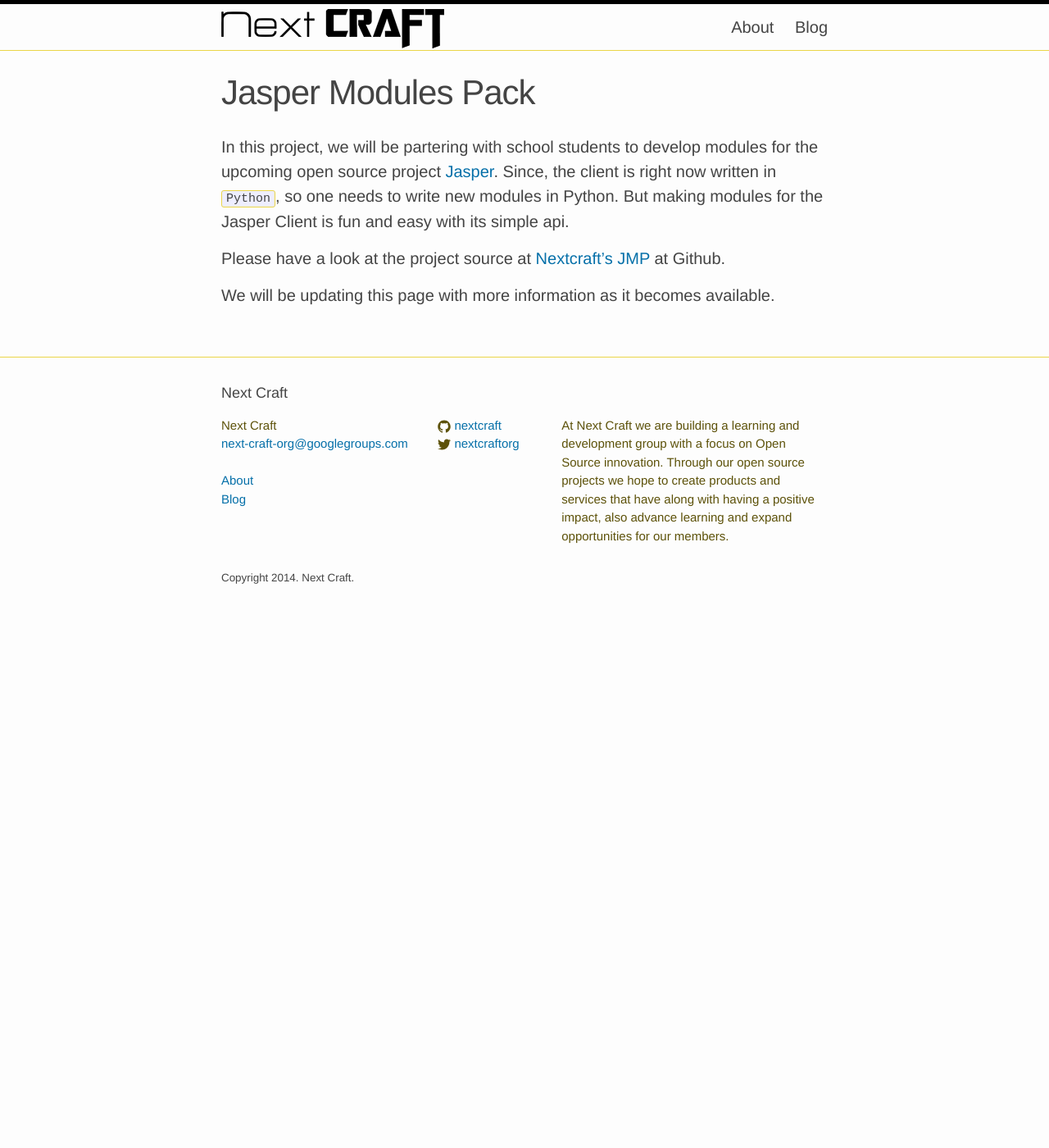
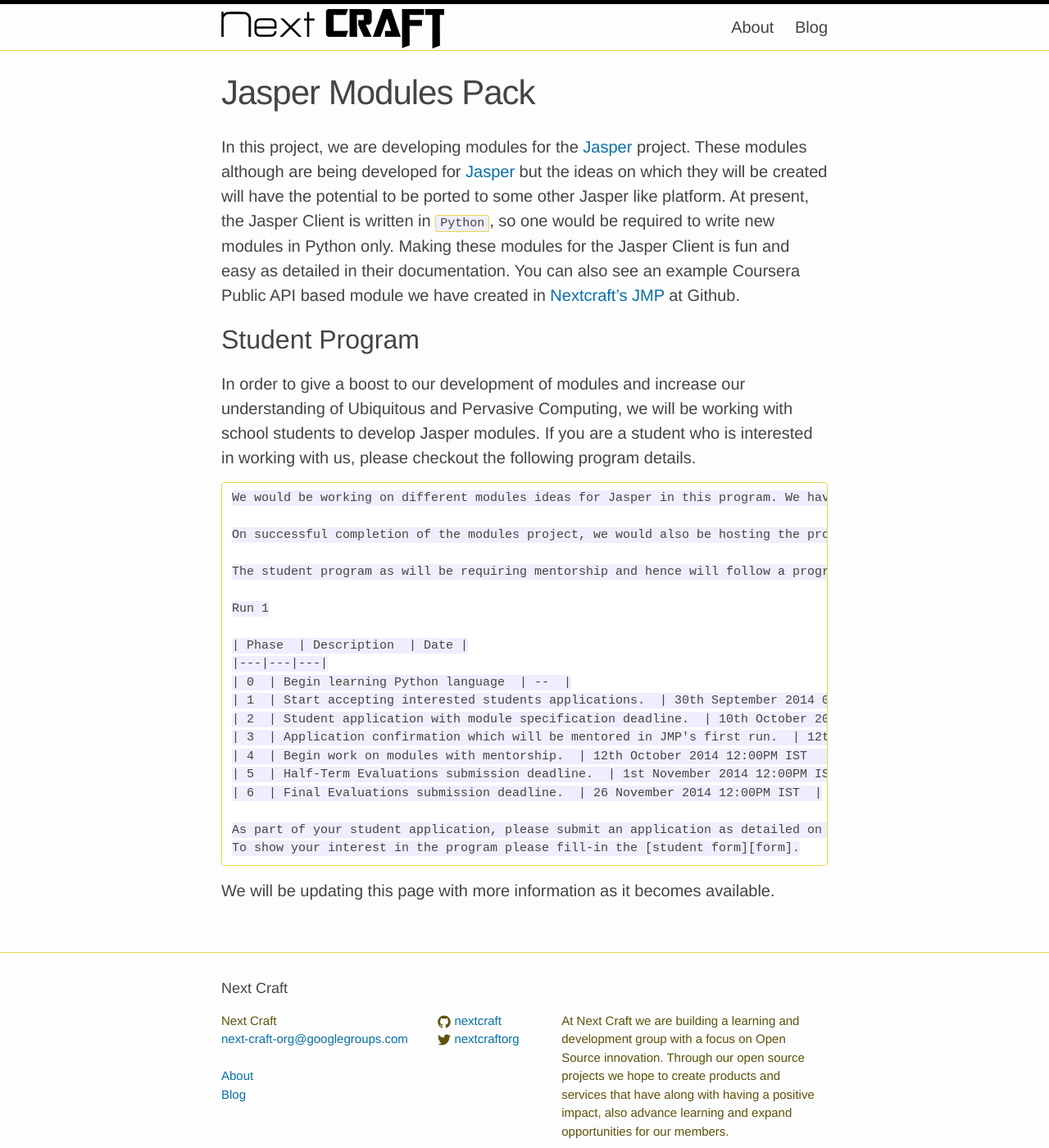
Before and after one commit to nextcraft/nextcraft.github.io, a Jekyll site: the page built from projects/JMP.md, in a window 1280 px wide and 1400 px high. Shown: the whole window at 82% size. Built offline with Jekyll 4.4.1, drawn with Linux system fonts in a browser that asks for light colours.

Commit message:
Update JMP.md
Add information about the student program.

````diff
--- a/projects/JMP.md
+++ b/projects/JMP.md
@@ -6,11 +6,38 @@
 category: "project"
 ---
 
-In this project, we will be partering with school students to develop modules for the upcoming open source project [Jasper][Jasper].  Since, the client is right now written in `Python`, so one needs to write new modules in Python. But making modules for the Jasper Client is fun and easy with its simple api.
+In this project, we are developing modules for the [Jasper][Jasper] project. These modules although are being developed for [Jasper][Jasper] but the ideas on which they will be created will have the potential to be ported to some other Jasper like platform.
+At present, the Jasper Client is written in `Python`, so one would be required to write new modules in Python only. Making these modules for the Jasper Client is fun and easy as detailed in their documentation. You can also see an example  Coursera Public API based module we have created in [Nextcraft's JMP][JMP] at Github.
 
-Please have a look at the project source at [Nextcraft's JMP][JMP] at Github.
+## Student Program
+In order to give a boost to our development of modules and increase our understanding of Ubiquitous and Pervasive Computing, we will be working with school students to develop Jasper modules. If you are a student who is interested in working with us, please checkout the following program details.
+
+```
+We would be working on different modules ideas for Jasper in this program. We have quite a few ideas from our daily deliberations at our hand, but new module ideas are also welcome. If you are interested in working on a module with our guidance and make it a part of this project, kindly let us know.
+
+On successful completion of the modules project, we would also be hosting the project details at our website. Also, once we have a substantial number of completed modules at our hand to test, we will be sponsoring the creation of a Jasper, as detailed on [Jasper][Jasper] project website.
+
+The student program as will be requiring mentorship and hence will follow a program timeline.
+
+Run 1
+
+| Phase  | Description  | Date |
+|---|---|---|
+| 0  | Begin learning Python language  | --  |
+| 1  | Start accepting interested students applications.  | 30th September 2014 00:00AM IST  |
+| 2  | Student application with module specification deadline.  | 10th October 2014 12:00PM IST  |
+| 3  | Application confirmation which will be mentored in JMP's first run.  | 12th October 2014 12:00PM IST  |
+| 4  | Begin work on modules with mentorship.  | 12th October 2014 12:00PM IST   |
+| 5  | Half-Term Evaluations submission deadline.  | 1st November 2014 12:00PM IST  |
+| 6  | Final Evaluations submission deadline.  | 26 November 2014 12:00PM IST  |
+
+As part of your student application, please submit an application as detailed on page [application][application].
+To show your interest in the program please fill-in the [student form][form].
+```
 
 We will be updating this page with more information as it becomes available.
 
 [JMP]:  https://github.com/nextcraft/JMP
 [Jasper]: http://jasperproject.github.io/
+[form]: https://docs.google.com/forms/d/1lhxsq5OSpbcbhA7SgzpjrLD7OU99elFddPaTJBCbhMk/viewform?usp=send_form
+[application]: https://github.com/nextcraft/JMP/wiki/Sample-Application-%28For-JMP-Student-Program%29
````
